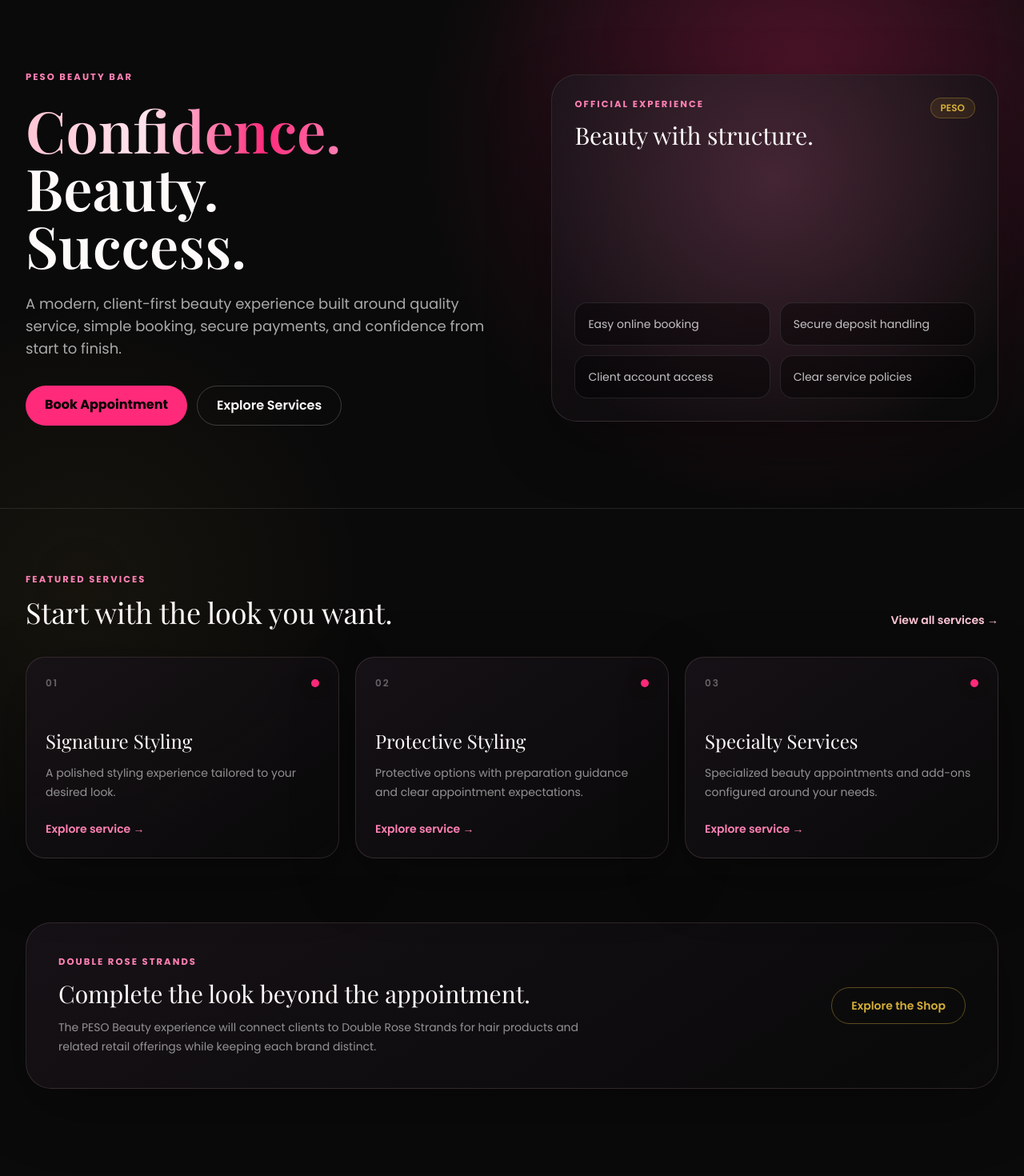
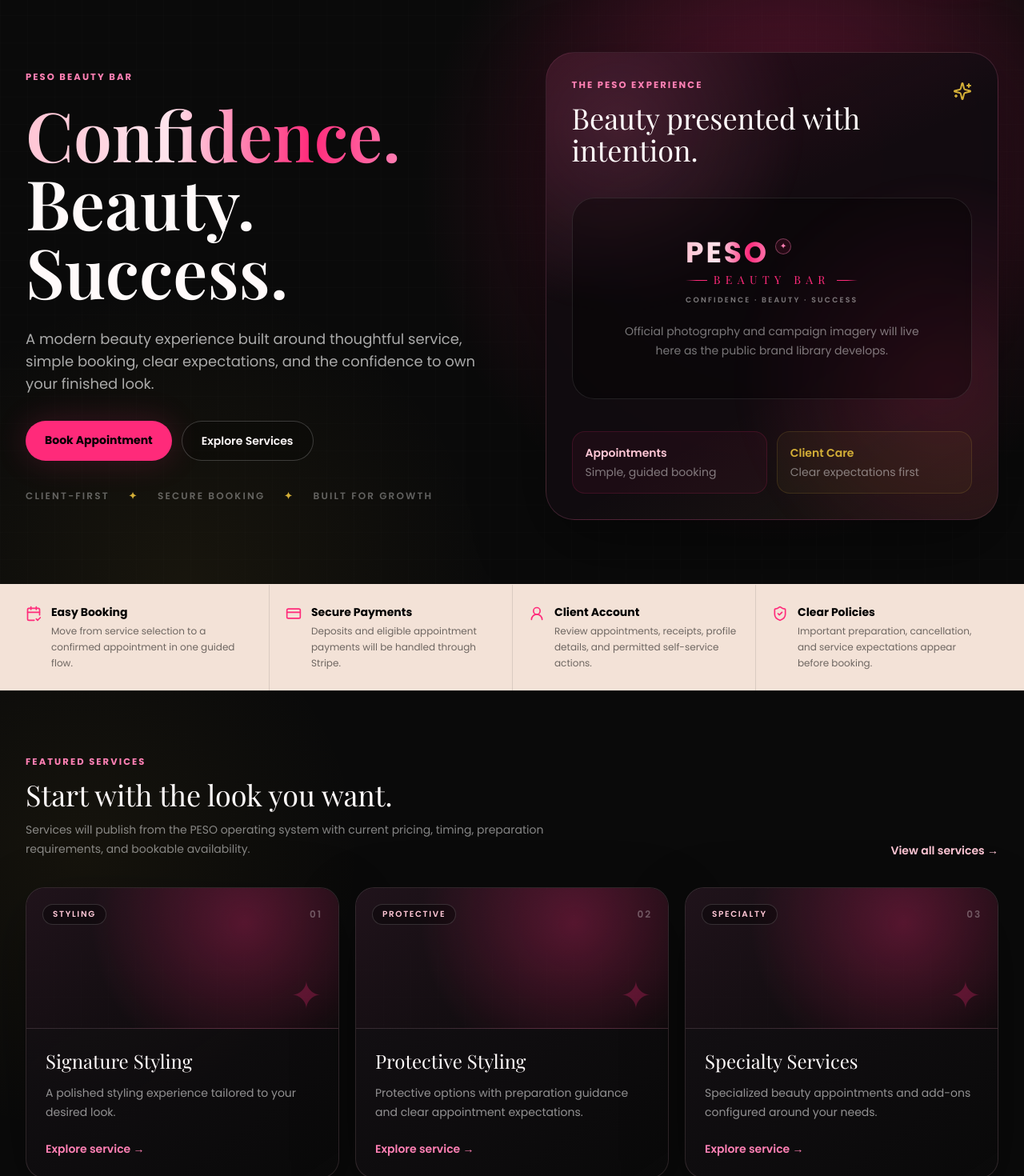
Before and after one commit to Hassan-Industries/peso-beauty-web, a Next.js app: page / in a window 1280 px wide. Shown: the part 80-1550 px from the top of the page at 80% size. Built offline with nearby package versions, Linux system fonts and the light colour scheme; a web font is replaced by a local one.

Commit message:
feat: polish PESO Beauty public homepage foundation

```diff
--- a/app/page.tsx
+++ b/app/page.tsx
@@ -1,17 +1,46 @@
 import Link from "next/link";
+import { CalendarCheck2, CreditCard, ShieldCheck, Sparkles, UserRound } from "lucide-react";
+
+import { PesoBrandMark } from "@/components/brand/peso-brand-mark";
 
 const serviceCards = [
   {
     title: "Signature Styling",
     description: "A polished styling experience tailored to your desired look.",
+    label: "Styling",
   },
   {
     title: "Protective Styling",
     description: "Protective options with preparation guidance and clear appointment expectations.",
+    label: "Protective",
   },
   {
     title: "Specialty Services",
     description: "Specialized beauty appointments and add-ons configured around your needs.",
+    label: "Specialty",
+  },
+];
+
+const experienceItems = [
+  {
+    icon: CalendarCheck2,
+    title: "Easy Booking",
+    detail: "Move from service selection to a confirmed appointment in one guided flow.",
+  },
+  {
+    icon: CreditCard,
+    title: "Secure Payments",
+    detail: "Deposits and eligible appointment payments will be handled through Stripe.",
+  },
+  {
+    icon: UserRound,
+    title: "Client Account",
+    detail: "Review appointments, receipts, profile details, and permitted self-service actions.",
+  },
+  {
+    icon: ShieldCheck,
+    title: "Clear Policies",
+    detail: "Important preparation, cancellation, and service expectations appear before booking.",
   },
 ];
 
@@ -19,56 +48,96 @@
   return (
     <>
       <section className="relative overflow-hidden border-b border-white/10">
-        <div className="absolute inset-0 bg-[radial-gradient(circle_at_78%_28%,rgba(255,42,122,0.18),transparent_30rem)]" />
-        <div className="relative mx-auto grid min-h-[650px] max-w-7xl items-center gap-10 px-5 py-20 lg:grid-cols-[1.05fr_.95fr] lg:px-8">
-          <div>
+        <div className="absolute inset-0 peso-grid-overlay opacity-45" aria-hidden="true" />
+        <div
+          className="absolute inset-0 bg-[radial-gradient(circle_at_76%_28%,rgba(255,42,122,0.24),transparent_28rem),radial-gradient(circle_at_18%_86%,rgba(212,175,55,0.07),transparent_24rem)]"
+          aria-hidden="true"
+        />
+
+        <div className="relative mx-auto grid min-h-[690px] max-w-7xl items-center gap-12 px-5 py-16 lg:grid-cols-[1.03fr_.97fr] lg:px-8 lg:py-20">
+          <div className="max-w-3xl">
             <p className="peso-eyebrow">PESO Beauty Bar</p>
-            <h1 className="mt-5 max-w-3xl font-[family-name:var(--font-display)] text-5xl font-semibold leading-[0.98] sm:text-6xl lg:text-7xl">
+            <h1 className="mt-5 font-[family-name:var(--font-display)] text-5xl font-semibold leading-[0.95] sm:text-6xl lg:text-[5.35rem]">
               <span className="peso-gradient-text">Confidence.</span>
               <br />
               Beauty.
               <br />
               Success.
             </h1>
-            <p className="mt-6 max-w-xl text-base leading-7 text-white/65 sm:text-lg">
-              A modern, client-first beauty experience built around quality service, simple booking, secure payments, and confidence from start to finish.
+            <p className="mt-7 max-w-xl text-base leading-7 text-white/65 sm:text-lg">
+              A modern beauty experience built around thoughtful service, simple booking, clear expectations, and the confidence to own your finished look.
             </p>
+
             <div className="mt-8 flex flex-wrap gap-3">
-              <Link href="/book" className="rounded-full bg-peso-pink px-6 py-3 font-bold text-black transition hover:bg-peso-blush">
+              <Link
+                href="/book"
+                className="rounded-full bg-peso-pink px-6 py-3.5 text-sm font-bold text-black shadow-glow transition hover:-translate-y-0.5 hover:bg-peso-blush"
+              >
                 Book Appointment
               </Link>
-              <Link href="/services" className="rounded-full border border-white/20 px-6 py-3 font-semibold transition hover:border-peso-rose hover:text-peso-blush">
+              <Link
+                href="/services"
+                className="rounded-full border border-white/20 bg-black/20 px-6 py-3.5 text-sm font-semibold transition hover:border-peso-rose hover:text-peso-blush"
+              >
                 Explore Services
               </Link>
             </div>
+
+            <div className="mt-9 flex flex-wrap items-center gap-x-6 gap-y-2 text-xs font-semibold uppercase tracking-[0.18em] text-white/35">
+              <span>Client-first</span>
+              <span className="text-peso-gold" aria-hidden="true">✦</span>
+              <span>Secure booking</span>
+              <span className="text-peso-gold" aria-hidden="true">✦</span>
+              <span>Built for growth</span>
+            </div>
           </div>
 
-          <div className="peso-panel relative min-h-[430px] overflow-hidden rounded-[2rem] p-7">
-            <div className="absolute inset-0 bg-[radial-gradient(circle_at_50%_30%,rgba(255,128,180,0.20),transparent_22rem)]" />
-            <div className="relative flex h-full min-h-[376px] flex-col justify-between">
-              <div className="flex items-start justify-between gap-4">
+          <div className="peso-brand-surface min-h-[500px] rounded-[2.25rem] p-6 sm:p-8">
+            <div className="flex h-full min-h-[438px] flex-col justify-between">
+              <div className="flex items-start justify-between gap-6">
                 <div>
-                  <p className="peso-eyebrow">Official Experience</p>
-                  <h2 className="mt-3 font-[family-name:var(--font-display)] text-3xl">Beauty with structure.</h2>
+                  <p className="peso-eyebrow">The PESO Experience</p>
+                  <h2 className="mt-3 max-w-sm font-[family-name:var(--font-display)] text-3xl leading-tight sm:text-4xl">
+                    Beauty presented with intention.
+                  </h2>
                 </div>
-                <span className="rounded-full border border-peso-gold/30 bg-peso-gold/10 px-3 py-1 text-xs font-semibold text-peso-gold">
-                  PESO
-                </span>
+                <Sparkles className="mt-1 h-6 w-6 shrink-0 text-peso-gold" aria-hidden="true" />
               </div>
 
-              <div className="grid gap-3 sm:grid-cols-2">
-                {[
-                  "Easy online booking",
-                  "Secure deposit handling",
-                  "Client account access",
-                  "Clear service policies",
-                ].map((item) => (
-                  <div key={item} className="rounded-2xl border border-white/10 bg-black/40 p-4 text-sm text-white/75">
-                    {item}
-                  </div>
-                ))}
+              <div className="my-10 flex flex-1 items-center justify-center rounded-[1.75rem] border border-white/10 bg-black/35 px-6 py-12 text-center backdrop-blur-sm">
+                <div>
+                  <PesoBrandMark showTagline />
+                  <p className="mx-auto mt-5 max-w-sm text-sm leading-6 text-white/45">
+                    Official photography and campaign imagery will live here as the public brand library develops.
+                  </p>
+                </div>
+              </div>
+
+              <div className="grid grid-cols-2 gap-3 text-xs sm:text-sm">
+                <div className="rounded-2xl border border-peso-pink/15 bg-peso-pink/5 p-4">
+                  <div className="font-semibold text-peso-blush">Appointments</div>
+                  <div className="mt-1 text-white/45">Simple, guided booking</div>
+                </div>
+                <div className="rounded-2xl border border-peso-gold/15 bg-peso-gold/5 p-4">
+                  <div className="font-semibold text-peso-gold">Client Care</div>
+                  <div className="mt-1 text-white/45">Clear expectations first</div>
+                </div>
               </div>
             </div>
+          </div>
+        </div>
+
+        <div className="relative border-t border-white/10 bg-peso-champagne text-black">
+          <div className="mx-auto grid max-w-7xl divide-y divide-black/10 px-5 sm:grid-cols-2 sm:divide-x sm:divide-y-0 lg:grid-cols-4 lg:px-8">
+            {experienceItems.map(({ icon: Icon, title, detail }) => (
+              <div key={title} className="flex gap-3 px-4 py-5 first:pl-0 sm:px-5 lg:py-6">
+                <Icon className="mt-0.5 h-5 w-5 shrink-0 text-peso-pink" aria-hidden="true" />
+                <div>
+                  <div className="text-sm font-bold">{title}</div>
+                  <p className="mt-1 text-xs leading-5 text-black/55">{detail}</p>
+                </div>
+              </div>
+            ))}
           </div>
         </div>
       </section>
@@ -77,40 +146,83 @@
         <div className="flex flex-wrap items-end justify-between gap-4">
           <div>
             <p className="peso-eyebrow">Featured Services</p>
-            <h2 className="mt-3 font-[family-name:var(--font-display)] text-3xl sm:text-4xl">Start with the look you want.</h2>
+            <h2 className="mt-3 max-w-2xl font-[family-name:var(--font-display)] text-3xl sm:text-4xl">
+              Start with the look you want.
+            </h2>
+            <p className="mt-3 max-w-2xl text-sm leading-6 text-white/50">
+              Services will publish from the PESO operating system with current pricing, timing, preparation requirements, and bookable availability.
+            </p>
           </div>
-          <Link href="/services" className="text-sm font-semibold text-peso-blush hover:text-peso-pink">
+          <Link href="/services" className="text-sm font-semibold text-peso-blush transition hover:text-peso-pink">
             View all services →
           </Link>
         </div>
 
         <div className="mt-9 grid gap-5 md:grid-cols-3">
           {serviceCards.map((service, index) => (
-            <article key={service.title} className="peso-panel group rounded-3xl p-6 transition hover:-translate-y-1 hover:border-peso-pink/40">
-              <div className="mb-12 flex items-center justify-between">
-                <span className="text-xs font-semibold tracking-[0.16em] text-white/35">0{index + 1}</span>
-                <span className="h-2.5 w-2.5 rounded-full bg-peso-pink shadow-glow" />
+            <article
+              key={service.title}
+              className="peso-panel group overflow-hidden rounded-3xl transition duration-300 hover:-translate-y-1 hover:border-peso-pink/40"
+            >
+              <div className="relative h-44 border-b border-white/10 bg-[radial-gradient(circle_at_70%_25%,rgba(255,42,122,0.28),transparent_12rem),linear-gradient(145deg,#20131b,#090909)] p-5">
+                <div className="absolute inset-0 peso-grid-overlay opacity-30" aria-hidden="true" />
+                <div className="relative flex h-full flex-col justify-between">
+                  <div className="flex items-center justify-between">
+                    <span className="rounded-full border border-white/15 bg-black/35 px-3 py-1 text-[0.65rem] font-semibold uppercase tracking-[0.16em] text-peso-blush">
+                      {service.label}
+                    </span>
+                    <span className="text-xs font-semibold tracking-[0.16em] text-white/30">0{index + 1}</span>
+                  </div>
+                  <div className="text-right font-[family-name:var(--font-display)] text-5xl text-peso-pink/25" aria-hidden="true">
+                    ✦
+                  </div>
+                </div>
               </div>
-              <h3 className="font-[family-name:var(--font-display)] text-2xl">{service.title}</h3>
-              <p className="mt-3 text-sm leading-6 text-white/55">{service.description}</p>
-              <Link href="/services" className="mt-6 inline-block text-sm font-semibold text-peso-rose">
-                Explore service →
-              </Link>
+
+              <div className="p-6">
+                <h3 className="font-[family-name:var(--font-display)] text-2xl">{service.title}</h3>
+                <p className="mt-3 text-sm leading-6 text-white/55">{service.description}</p>
+                <Link href="/services" className="mt-6 inline-block text-sm font-semibold text-peso-rose transition group-hover:text-peso-blush">
+                  Explore service →
+                </Link>
+              </div>
             </article>
           ))}
         </div>
       </section>
 
-      <section className="mx-auto max-w-7xl px-5 pb-20 lg:px-8">
-        <div className="peso-panel grid gap-8 rounded-[2rem] p-7 md:grid-cols-[1fr_auto] md:items-center md:p-10">
+      <section className="border-y border-white/10 bg-white/[0.02]">
+        <div className="mx-auto grid max-w-7xl gap-8 px-5 py-16 lg:grid-cols-[.85fr_1.15fr] lg:px-8 lg:py-20">
+          <div>
+            <p className="peso-eyebrow">Our Approach</p>
+            <h2 className="mt-3 font-[family-name:var(--font-display)] text-3xl sm:text-4xl">
+              Built around the appointment—not a fictional storefront.
+            </h2>
+          </div>
+          <div className="grid gap-4 text-sm leading-7 text-white/55 sm:grid-cols-2">
+            <p>
+              PESO Beauty Bar is being presented for what it is today: a developing beauty service business with a professional digital experience, not an established luxury salon location.
+            </p>
+            <p>
+              As the business grows, the site can evolve with real staff imagery, verified portfolio work, physical-location information, and future studio or salon photography when those assets actually exist.
+            </p>
+          </div>
+        </div>
+      </section>
+
+      <section className="mx-auto max-w-7xl px-5 py-20 lg:px-8">
+        <div className="peso-brand-surface grid gap-8 rounded-[2rem] p-7 md:grid-cols-[1fr_auto] md:items-center md:p-10">
           <div>
             <p className="peso-eyebrow">Double Rose Strands</p>
             <h2 className="mt-3 font-[family-name:var(--font-display)] text-3xl">Complete the look beyond the appointment.</h2>
             <p className="mt-3 max-w-2xl text-sm leading-6 text-white/55">
-              The PESO Beauty experience will connect clients to Double Rose Strands for hair products and related retail offerings while keeping each brand distinct.
+              The PESO Beauty experience will connect clients to Double Rose Strands for hair products and related retail offerings while keeping the retail identity distinct from Beauty Bar service operations.
             </p>
           </div>
-          <Link href="/shop" className="rounded-full border border-peso-gold/40 px-6 py-3 text-sm font-semibold text-peso-gold transition hover:bg-peso-gold hover:text-black">
+          <Link
+            href="/shop"
+            className="rounded-full border border-peso-gold/40 px-6 py-3 text-center text-sm font-semibold text-peso-gold transition hover:bg-peso-gold hover:text-black"
+          >
             Explore the Shop
           </Link>
         </div>
```
